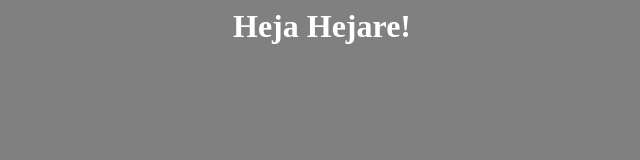
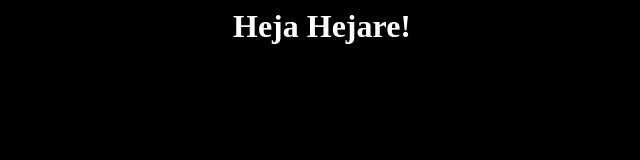
Before and after one commit to hejare/hejarespegel, a website with bundled scripts: page public/index.html in a window 1280 px wide. Shown: the whole page, without its empty margins (318-958 px from the left). Built offline with nearby package versions, Linux system fonts and the light colour scheme; what phaser-ce would draw is missing.

Commit message:
black background

```diff
--- a/public/index.html
+++ b/public/index.html
@@ -5,7 +5,7 @@
     <script src="src/hejare-spegel.min.js"></script>
 </head>
 
-<body bgcolor="gray" text="white">
+<body bgcolor="black" text="white">
     <h1 style="text-align: center">Heja Hejare!</h1>
     <div id="content" />
 </body>
--- a/src/main.ts
+++ b/src/main.ts
@@ -1,5 +1,3 @@
-// <reference path="../node_modules/phaser-ce/typescript/phaser.d.ts"/>
-
 import * as Phaser from 'phaser-ce';
 import { Sprite, Game } from 'phaser-ce';
 
```
